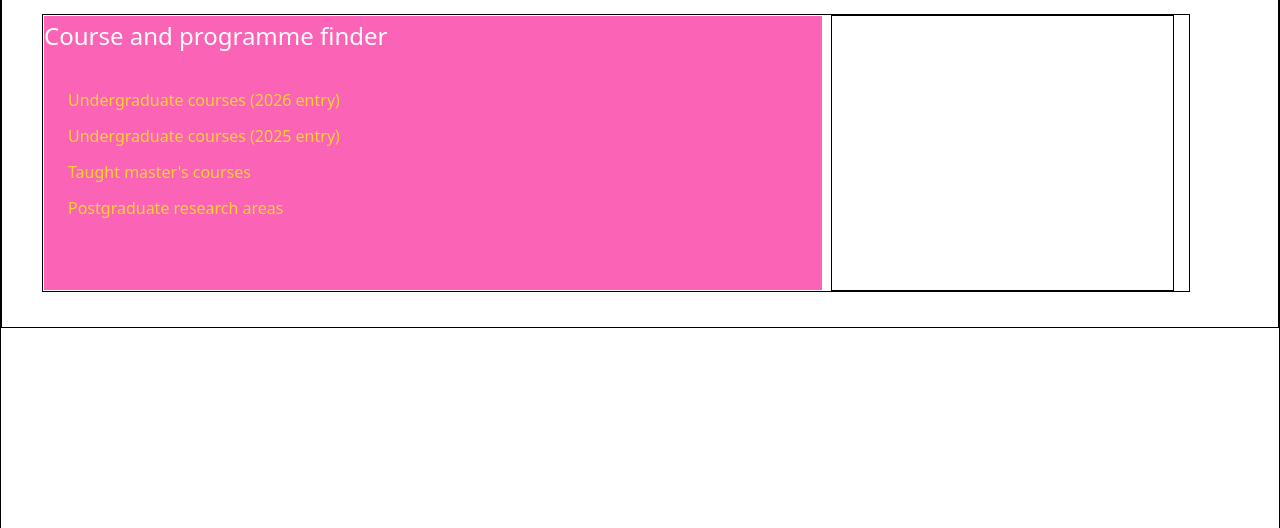
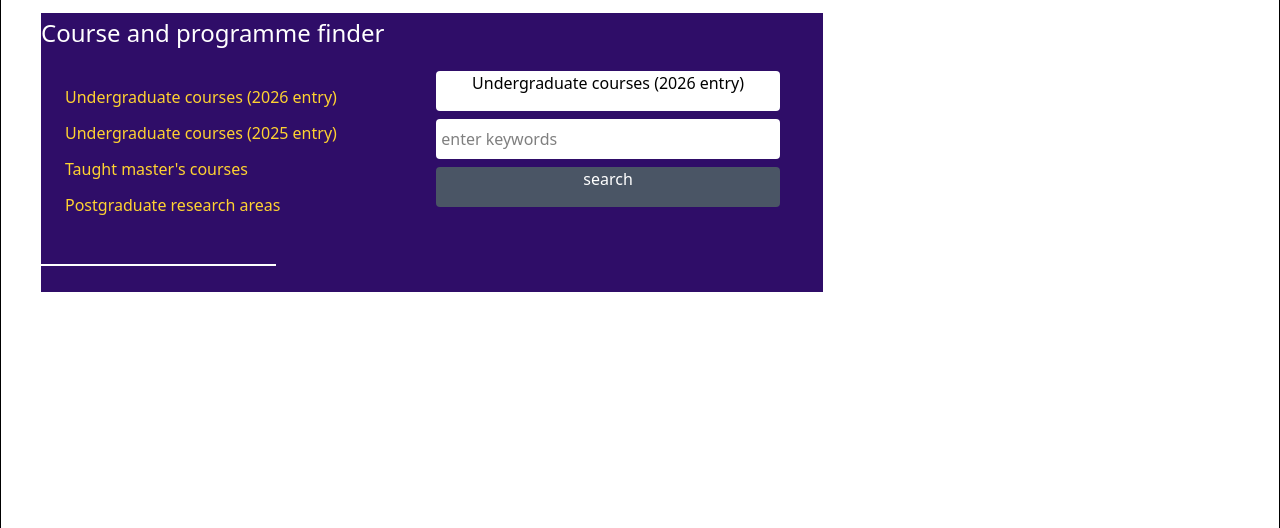
Before and after one commit to system-Barinda/Website-Cloning-Manchester, a website: page src/index.html in a window 1280 px wide. Shown: the part 572-1100 px from the top of the page. Drawn offline with nearby package versions, Linux system fonts and the light colour scheme.

Commit message:
I finish header menus

```diff
--- a/src/index.html
+++ b/src/index.html
@@ -6,7 +6,7 @@
   <link href="./output.css" rel="stylesheet">
    <script src="https://cdn.jsdelivr.net/npm/@tailwindcss/browser@4"></script>
 </head>
-<body>
+<body class="m-0 p-0">
   <header class="h-25 w-full border flex justify-center">
     <div class="box-log mr-auto ml-14 flex items-center ">
         <img src="./images/logo-university-of-manchester.png" alt="" class="h-17 self-center">
@@ -39,16 +39,26 @@
      </div>
   </div>
   <div class="social-commons border h-200 w-full">
-    <div class="study border h-[50%] w-auto flex flex-col">
+    <div class="study  h-[50%] w-auto flex flex-col">
         <h1 class="m-4 text-3xl ml-10">Study</h1>
-        <div class="border h-[70%] w-[90%] ml-10 m-4 flex gap-2">
-          <div class=" border h-auto w-[68%] bg-pink-400 text-white  ">
-            <h1 class="text-2xl mt-1">Course and programme finder</h1> <br>
-                 <div>
+        <div class=" h-[70%] w-[90%] ml-10 m-4 flex gap-2">
+          <div class="  h-auto w-[68%] bg-violet-950 text-white  ">
+
+            <div class="flex  w-full h-[90%]">
+                 <div class="   w-[50%] h-auto">
+                    <h1 class="text-2xl mt-1">Course and programme finder</h1> <br>
                     <p class="ml-6 mt-3 text-amber-300 cursor-pointer hover:underline">Undergraduate courses (2026 entry)</p>
                     <p class="ml-6 mt-3 text-amber-300 cursor-pointer hover:underline">Undergraduate courses (2025 entry)</p>
                     <p class="ml-6 mt-3 text-amber-300 cursor-pointer hover:underline">Taught master's courses</p>
                     <p class="ml-6 mt-3 text-amber-300 cursor-pointer hover:underline">Postgraduate research areas</p>
+                 </div>
+                 <div class="  w-[45%] text-center flex flex-col justify-center">
+                    <div class="select m-1 bg-white text-black rounded h-[40px] w-auto">Undergraduate courses (2026 entry)</div>
+                    <div class="select m-1 bg-white text-black rounded h-[40px] w-auto"><input type="search" class="grow w-[97%] h-[100%] outline-none" placeholder="enter keywords"></div>
+                    <div class="select m-1 bg-gray-600 text-white rounded h-[40px] w-auto cursor-pointer hover:bg-gray-500">search</div>
+                    <div >
+
+                 </div>
                  </div>
           </div>
           <div class=" border h-auto w-[30%]"></div>
```
